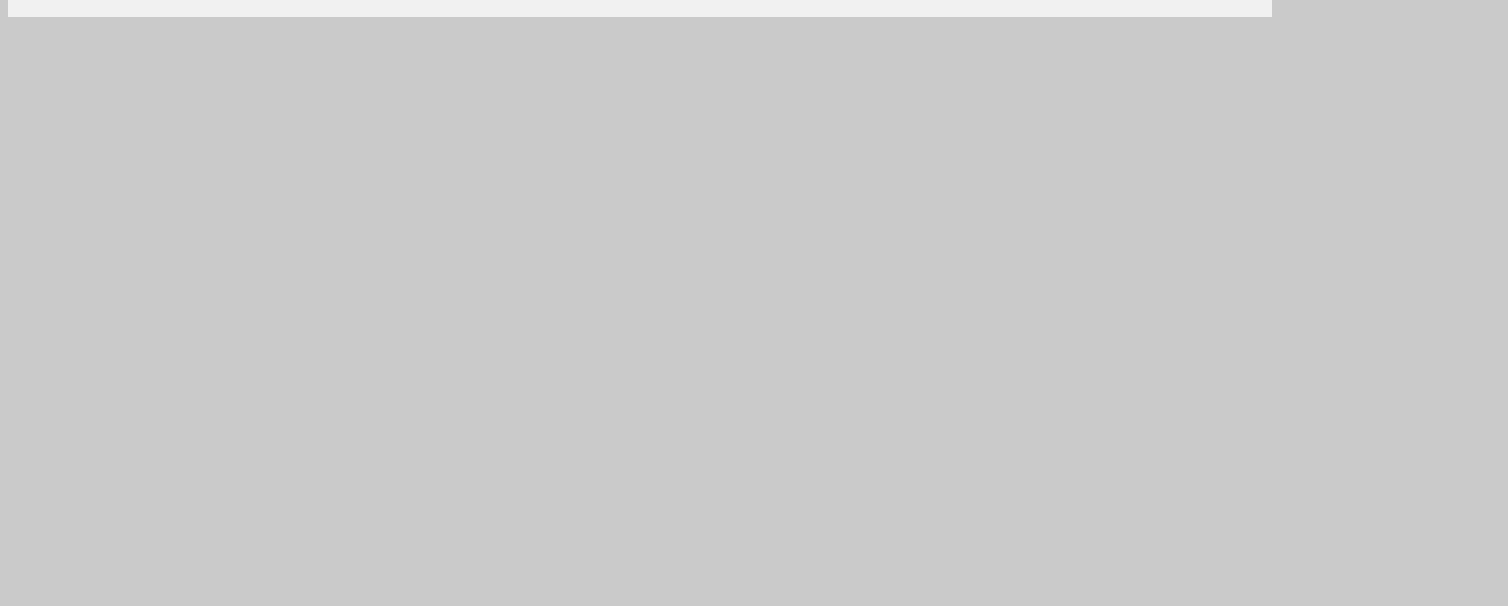
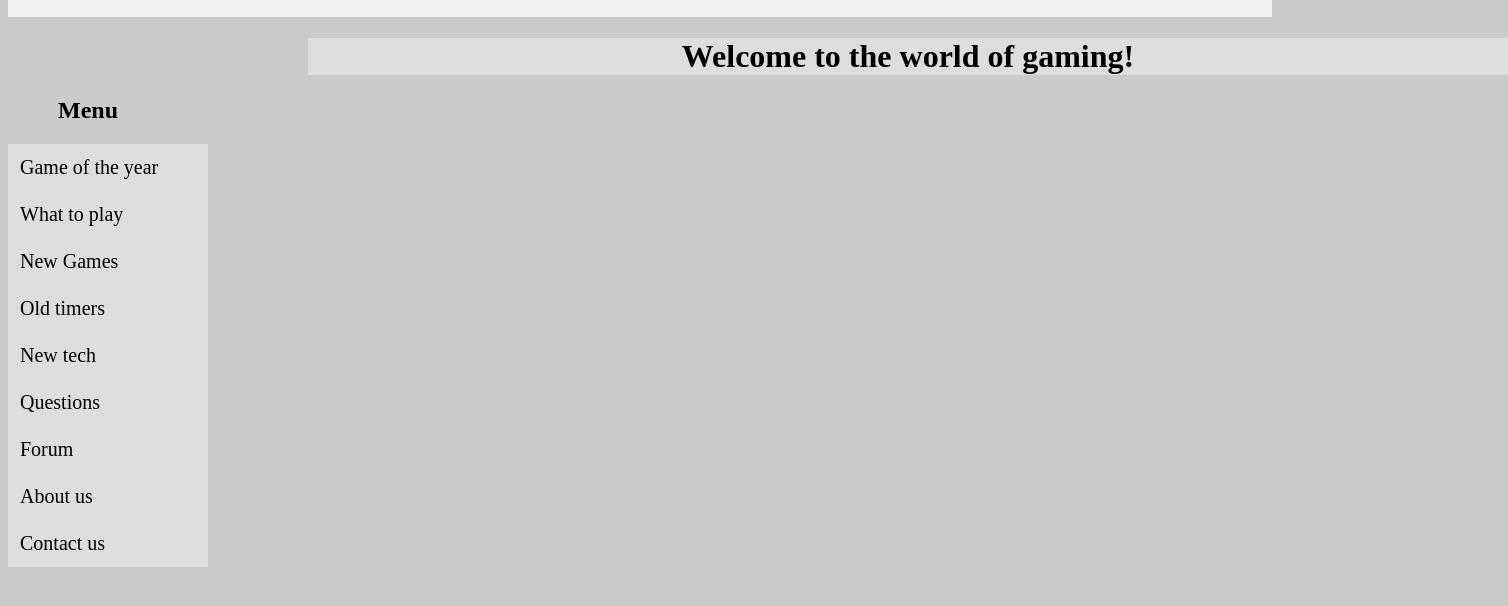
Before and after one commit to EduadoC/my_portofolio, a plain HTML site: page Page_1.html in a window 1280 px wide. Shown: the part 80-686 px from the top of the page, 1508 px wide, since content can reach past the window. Drawn offline with Linux system fonts and the light colour scheme.

Commit message:
Menu and h1

```diff
--- a/Page_1.html
+++ b/Page_1.html
@@ -16,5 +16,22 @@
               <a href="#about">About</a>
             </div>
           </div>
+
+          <h1 id="welcome">Welcome to the world of gaming!</h1>
+
+          <h2>Menu</h2>
+          <div class="menu_right">
+
+              <a>Game of the year</a>
+              <a>What to play</a>
+              <a>New Games</a>
+              <a>Old timers</a>
+              <a>New tech</a>
+              <a>Questions</a>
+              <a>Forum</a>
+              <a>About us</a>
+              <a>Contact us</a>
+          </div>
+
     </body>
 </html>
--- a/style.css
+++ b/style.css
@@ -54,3 +54,35 @@ body {
     top: 5px;
     left: -1px;
 }
+.menu_right {
+    max-width: 200px;
+
+}
+.menu_right a {
+    display: block;
+    background-color: #ddd;
+    font-size: 20px;
+    text-decoration: none;
+    padding: 12px;
+}
+
+.menu_right a:hover {
+    border-bottom: black 2px solid;
+    background-color: #ccc;
+
+}
+h2 {
+    position: relative;
+    left: 50px;
+}
+#welcome {
+    float: none;
+    position: relative;
+    background-color: #ddd;
+    max-width: 1200px;
+    max-height: 1000px;
+    left: 300px;
+    text-align: center;
+    border: black;
+
+}
```
